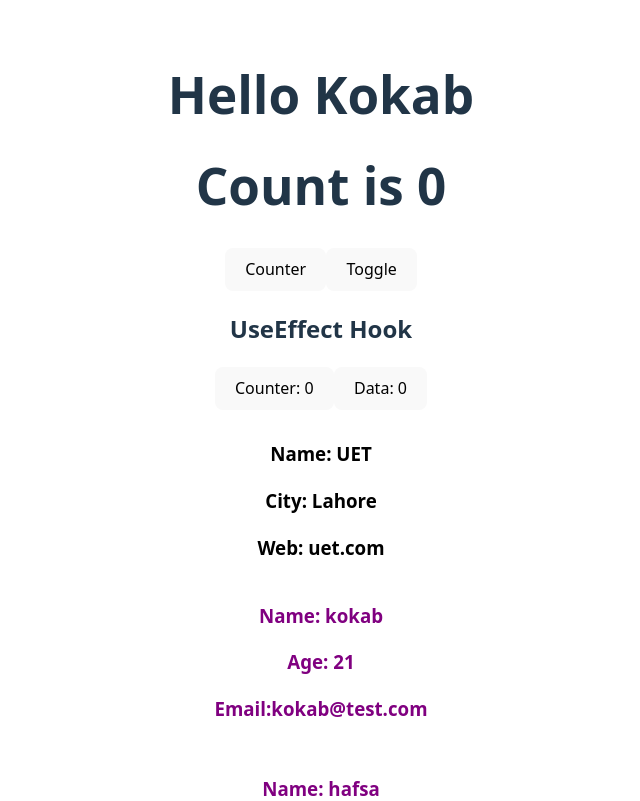
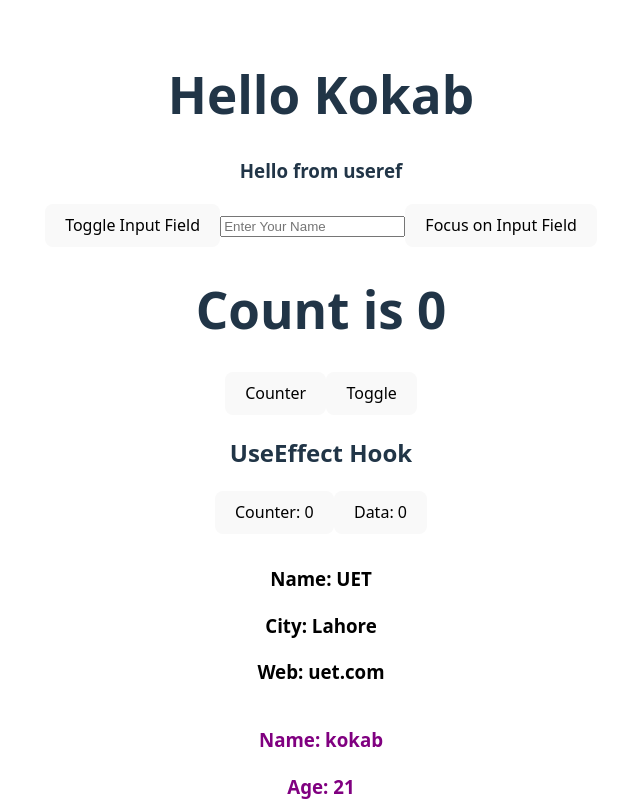
Before and after one commit to KokabNaveed/React, a React (Vite) app: page / in a window 1280 px wide. Shown: the top 801 px of the page, without its empty margins (319-959 px from the left). Built offline with nearby package versions, Linux system fonts and the light colour scheme.

Commit message:
Learn UseRef

```diff
--- a/src/App.jsx
+++ b/src/App.jsx
@@ -11,6 +11,7 @@ import Clock from './Clock'
 import College from './College'
 import Effect from './useEffectHook'
 import LifeCycle from './LifeCycle'
+import UseRef from './UseRef'
 
 
 const fruit = (name) => {
@@ -157,7 +158,7 @@ function App() {
     <>
       <h1>Hello Kokab</h1>
 
-
+      <UseRef/>
       {
         display ? <LifeCycle count={count} /> : null
       }
--- /dev/null
+++ b/src/UseRef.jsx
@@ -0,0 +1,30 @@
+import { useRef } from "react";
+
+function UseRef() {
+    const inputref = useRef(0);
+
+    const inputHandler = () => {
+        inputref.current.focus();
+        inputref.current.placeholder = 'Enter Password';
+        inputref.current.value = '123';
+        inputref.current.style.color = 'red'
+    }
+
+    const toggleHandler = () => {
+        if (inputref.current.style.display != 'none')
+            inputref.current.style.display = 'none';
+        else
+            inputref.current.style.display = 'inline';
+    }
+
+    return (
+        <>
+            <h3>Hello from useref</h3>
+            <button onClick={toggleHandler}>Toggle Input Field</button>
+            <input type="text" placeholder="Enter Your Name" ref={inputref} />
+            <button onClick={inputHandler}>Focus on Input Field</button>
+        </>
+    )
+}
+
+export default UseRef;
```
Also changed, not shown: src/StylesInCss.jsx (added, +16 -0 lines).
